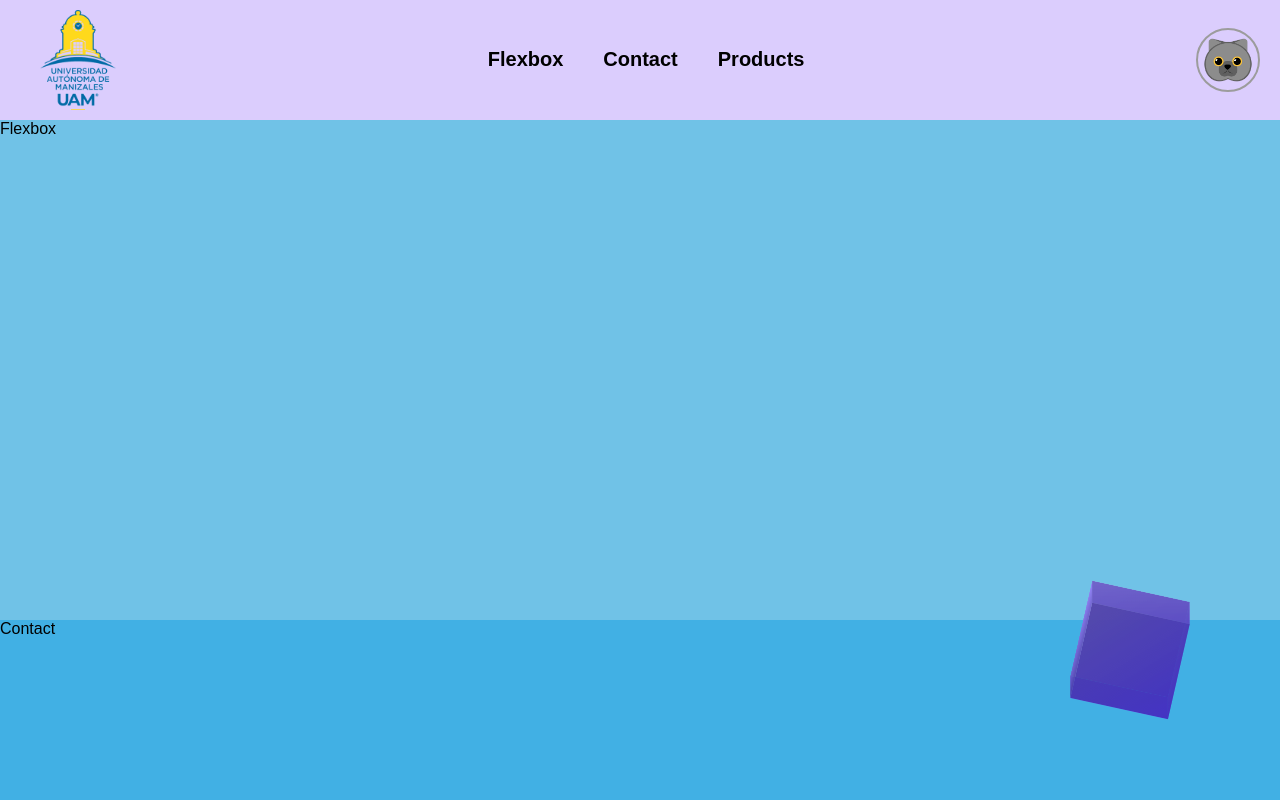
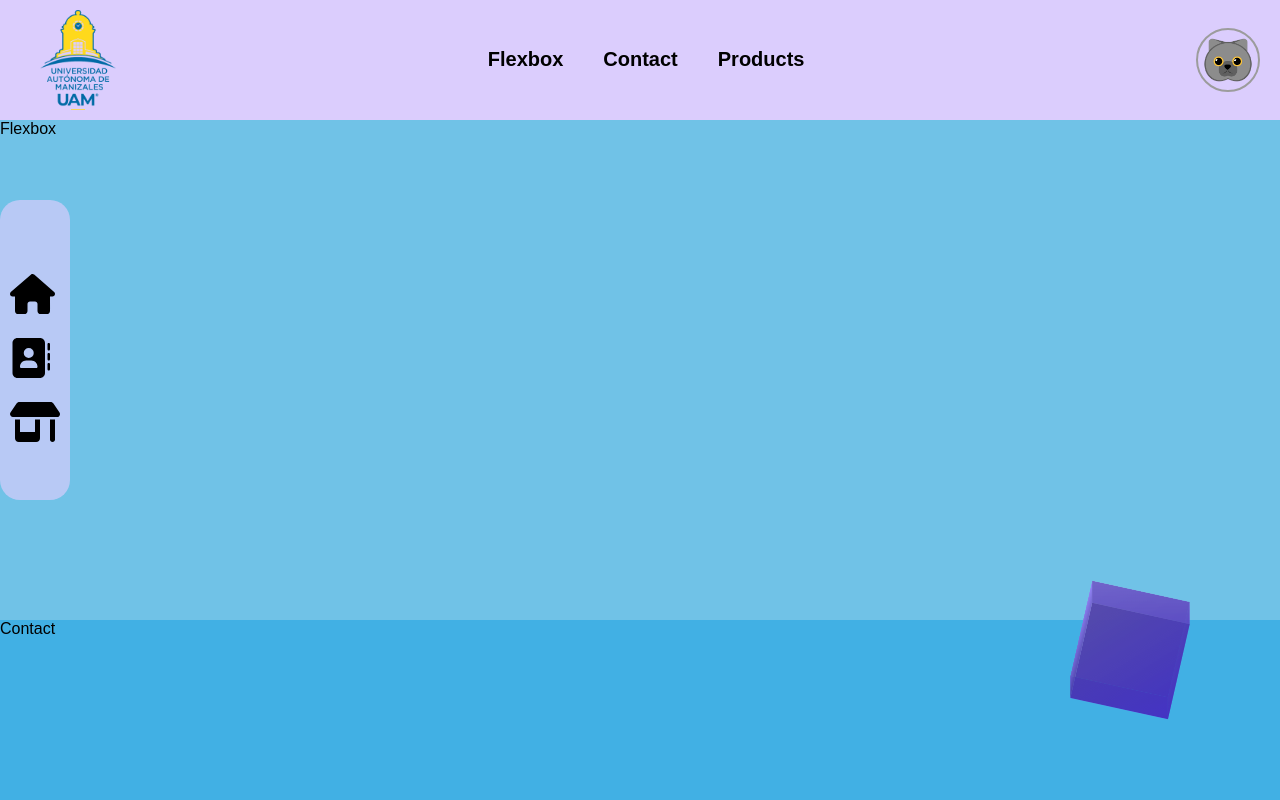
Before and after one commit to GeraldineRomer/practice-2-react, a React (Create React App) app: page /contact in a window 1280 px wide. Shown: the top 800 px of the page. Built offline with nearby package versions, Linux system fonts and the light colour scheme.

Commit message:
LateralMenu

```diff
--- a/package.json
+++ b/package.json
@@ -3,6 +3,10 @@
   "version": "0.1.0",
   "private": true,
   "dependencies": {
+    "@fortawesome/fontawesome-svg-core": "^6.4.2",
+    "@fortawesome/free-brands-svg-icons": "^6.4.2",
+    "@fortawesome/free-regular-svg-icons": "^6.4.2",
+    "@fortawesome/free-solid-svg-icons": "^6.4.2",
     "@testing-library/jest-dom": "^5.17.0",
     "@testing-library/react": "^13.4.0",
     "@testing-library/user-event": "^13.5.0",
--- a/src/App.js
+++ b/src/App.js
@@ -9,14 +9,17 @@ import { BrowserRouter, Route, Router, Routes } from 'react-router-dom';
 import { Home } from './pages/Home/Home';
 import { Link, Button, Element, Events, animateScroll as scroll, scrollSpy, scroller } from 'react-scroll'
 import * as Scroll from 'react-scroll';
+import { LateralMenu } from './components/LateralMenu/LateralMenu';
 
 function App() {
 
   return (
+
     <BrowserRouter>
       <div>
         <Cube />
         <MenuCube/>
+        <LateralMenu/>
         <Flexbox/>
         <Contact/>
         <Products/>
--- /dev/null
+++ b/src/components/LateralMenu/LateralMenu.js
@@ -0,0 +1,93 @@
+import React, { useState } from 'react';
+import './LateralMenu.scss';
+import { Link, animateScroll as scroll } from 'react-scroll';
+
+export const LateralMenu = () => {
+  const [activateMenu, setActivateMenu] = useState(false);
+  const [currentSection, setCurrentSection] = useState(null);
+
+  const activeMenu = () => {
+    if (currentSection === 'Products' || currentSection === 'Contact') {
+      const section = document.getElementById('LateralMenu');
+      section.style.display = 'none';
+      setActivateMenu(true);
+    }
+  };
+
+  return (
+    <div>
+      <div className="LateralMenu" id="LateralMenu">
+        <ul id="items">
+          <li>
+            <Link
+              activeClass="active"
+              to="Flexbox"
+              spy={true}
+              smooth={true}
+              offset={-70}
+              duration={500}
+            >
+              <svg
+                xmlns="http://www.w3.org/2000/svg"
+                className="svg_icon"
+                height="1em"
+                viewBox="0 0 576 512"
+              >
+                <path
+                  fill="currentColor"
+                  d="M575.8 255.5c0 18-15 32.1-32 32.1h-32l.7 160.2c0 2.7-.2 5.4-.5 8.1V472c0 22.1-17.9 40-40 40H456c-1.1 0-2.2 0-3.3-.1c-1.4 .1-2.8 .1-4.2 .1H416 392c-22.1 0-40-17.9-40-40V448 384c0-17.7-14.3-32-32-32H256c-17.7 0-32 14.3-32 32v64 24c0 22.1-17.9 40-40 40H160 128.1c-1.5 0-3-.1-4.5-.2c-1.2 .1-2.4 .2-3.6 .2H104c-22.1 0-40-17.9-40-40V360c0-.9 0-1.9 .1-2.8V287.6H32c-18 0-32-14-32-32.1c0-9 3-17 10-24L266.4 8c7-7 15-8 22-8s15 2 21 7L564.8 231.5c8 7 12 15 11 24z"
+                />
+              </svg>
+            </Link>
+          </li>
+          <li>
+            <Link
+              activeClass="active"
+              to="Contact"
+              spy={true}
+              smooth={true}
+              offset={-70}
+              duration={500}
+              onSetActive={() => setCurrentSection('Contact')}
+            >
+              <svg
+                xmlns="http://www.w3.org/2000/svg"
+                className="svg_icon"
+                height="1em"
+                viewBox="0 0 512 512"
+              >
+                <path
+                  fill="currentColor"
+                  d="M96 0C60.7 0 32 28.7 32 64V448c0 35.3 28.7 64 64 64H384c35.3 0 64-28.7 64-64V64c0-35.3-28.7-64-64-64H96zM208 288h64c44.2 0 80 35.8 80 80c0 8.8-7.2 16-16 16H144c-8.8 0-16-7.2-16-16c0-44.2 35.8-80 80-80zm-32-96a64 64 0 1 1 128 0 64 64 0 1 1 -128 0zM512 80c0-8.8-7.2-16-16-16s-16 7.2-16 16v64c0 8.8 7.2 16 16 16s16-7.2 16-16V80zM496 192c-8.8 0-16 7.2-16 16v64c0 8.8 7.2 16 16 16s16-7.2 16-16V208c0-8.8-7.2-16-16-16zm16 144c0-8.8-7.2-16-16-16s-16 7.2-16 16v64c0 8.8 7.2 16 16 16s16-7.2 16-16V336z"
+                />
+              </svg>
+            </Link>
+          </li>
+          <li>
+            <Link
+              activeClass="active"
+              to="Products"
+              spy={true}
+              smooth={true}
+              offset={-70}
+              duration={500}
+              onSetActive={() => setCurrentSection('Products')}
+            >
+              <svg
+                xmlns="http://www.w3.org/2000/svg"
+                className="svg_icon"
+                height="1em"
+                viewBox="0 0 640 512"
+              >
+                <path
+                  fill="currentColor"
+                  d="M36.8 192H603.2c20.3 0 36.8-16.5 36.8-36.8c0-7.3-2.2-14.4-6.2-20.4L558.2 21.4C549.3 8 534.4 0 518.3 0H121.7c-16 0-31 8-39.9 21.4L6.2 134.7c-4 6.1-6.2 13.2-6.2 20.4C0 175.5 16.5 192 36.8 192zM64 224V384v80c0 26.5 21.5 48 48 48H336c26.5 0 48-21.5 48-48V384 224H320V384H128V224H64zm448 0V480c0 17.7 14.3 32 32 32s32-14.3 32-32V224H512z"
+                />
+              </svg>
+            </Link>
+          </li>
+        </ul>
+      </div>
+    </div>
+  );
+};
--- /dev/null
+++ b/src/components/LateralMenu/LateralMenu.scss
@@ -0,0 +1,28 @@
+.LateralMenu{
+    list-style: none;
+    align-items: center;
+    justify-content: space-evenly;
+    flex-direction: column;
+    display: flex;
+    z-index: 100;
+    width: 70px;
+    height: 300px;
+    position: fixed;
+    top: 200px;
+    left: 0;
+    border-radius: 20px;
+
+    background-color:#dbcdfdad ;
+    li {
+        list-style: none;
+    }
+}
+ul{
+    padding: 0;
+}
+.svg_icon{
+    margin-top: 20px;
+    height: 40px;
+    width: auto;
+
+}
```
Also changed, not shown: 2 other files (tests, documents, lock files or other folders).
